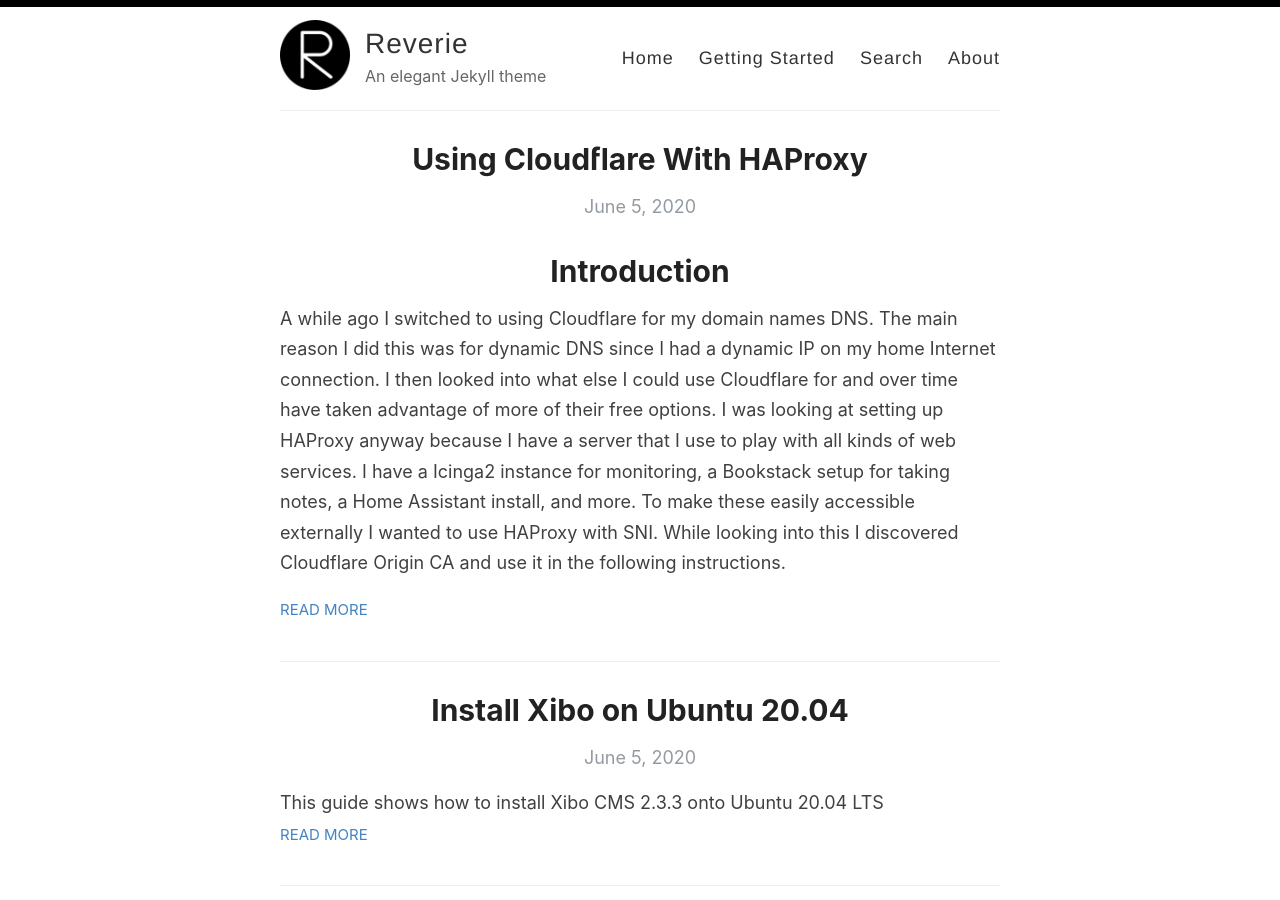
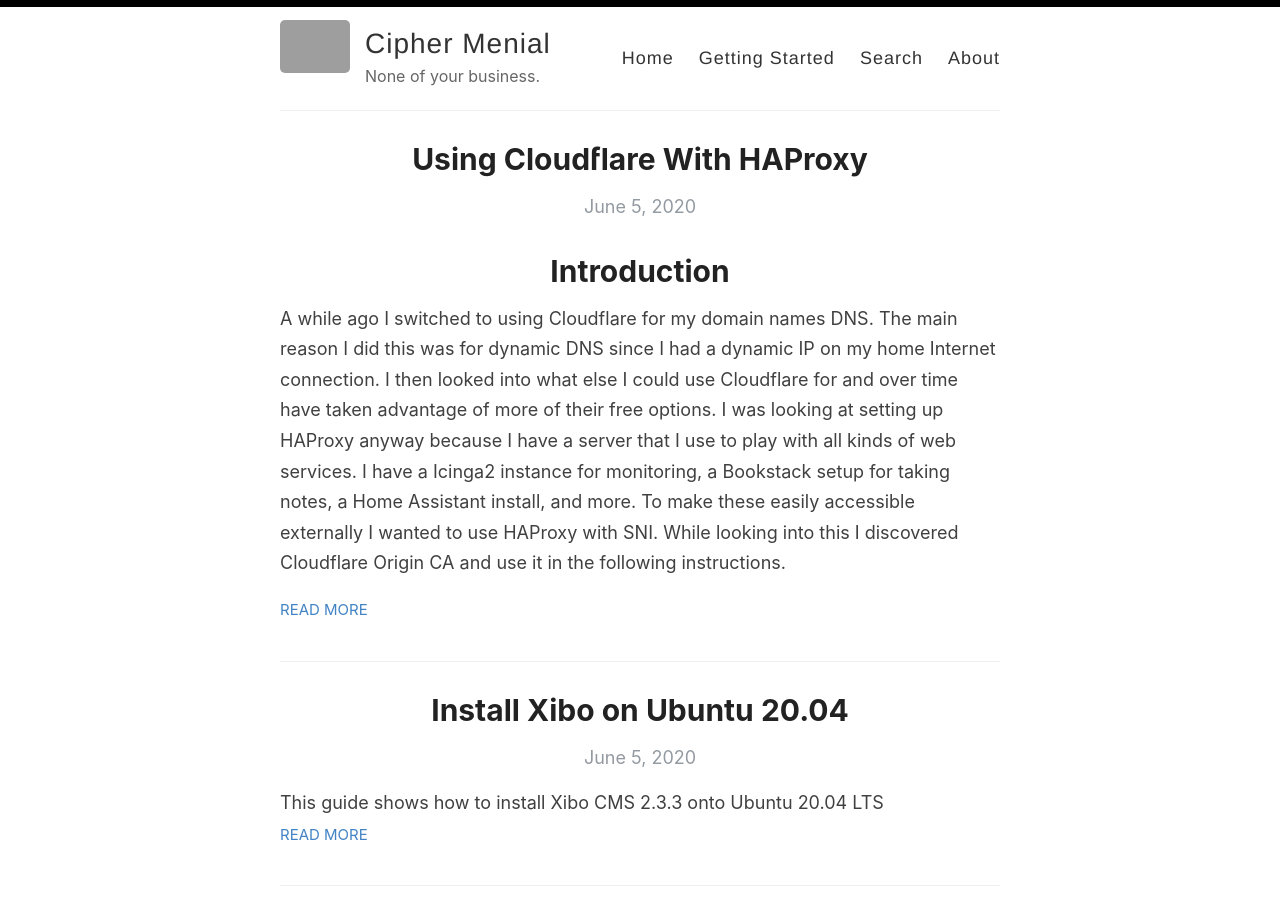
Before and after one commit to ciphermenial/ciphermenial.github.io, a Jekyll site: the page built from index.html, in a window 1280 px wide and 900 px high. Built offline with Jekyll 4.4.1, drawn with Linux system fonts in a browser that asks for light colours; the list of posts is cut into pages by our own code; grey boxes are pictures that could not be loaded.

Commit message:
Update _config.yml

```diff
--- a/_config.yml
+++ b/_config.yml
@@ -3,16 +3,16 @@
 #
 
 # Name of your site (displayed in the header)
-name: Reverie
+name: Cipher Menial
 
 # Name of the author
-author: Amit Merchant
+author: Cipher Menial
 
 # Short bio or description (displayed in the header)
-description: An elegant Jekyll theme
+description: None of your business.
 
 # URL of your avatar or profile pic (you could use your GitHub profile pic)
-avatar: /images/reverie.png
+avatar: /images/ciphermenial.png
 
 #
 # Flags below are optional
@@ -21,15 +21,15 @@ avatar: /images/reverie.png
 # Includes an icon in the footer for each username you enter
 footer-links:
   dribbble:
-  email: amit.d.merchant@gmail.com
+  email:
   facebook:
   flickr:
-  github: amitmerchant1990/reverie
+  github: ciphermenial
   instagram:
   linkedin:
   pinterest:
   rss: rss
-  twitter: amit_merchant
+  twitter:
   stackoverflow:
   youtube: # channel/<your_long_string> or user/<user-name>
   googleplus: # anything in your profile username that comes after plus.google.com/
@@ -41,18 +41,18 @@ footer-links:
 disqus:
 
 # Enter your Google Analytics web tracking code (e.g. UA-2110908-2) to activate tracking
-google_analytics: UA-43339302-11
+google_analytics:
 
 # Your website URL (e.g. http://amitmerchant1990.github.io or http://www.amitmerchant.com)
 # Used for Sitemap.xml and your RSS feed
-url: http://www.amitmerchant.com/reverie
-enforce_ssl: https://www.amitmerchant.com/reverie
+url:
+enforce_ssl:
 
 # If you're hosting your site at a Project repository on GitHub pages
 # (http://yourusername.github.io/repository-name)
 # and NOT your User repository (http://yourusername.github.io)
 # then add in the baseurl here, like this: "/repository-name"
-baseurl: "/reverie"
+baseurl: ""
 
 #
 # !! You don't need to change any of the configuration flags below !!
```
